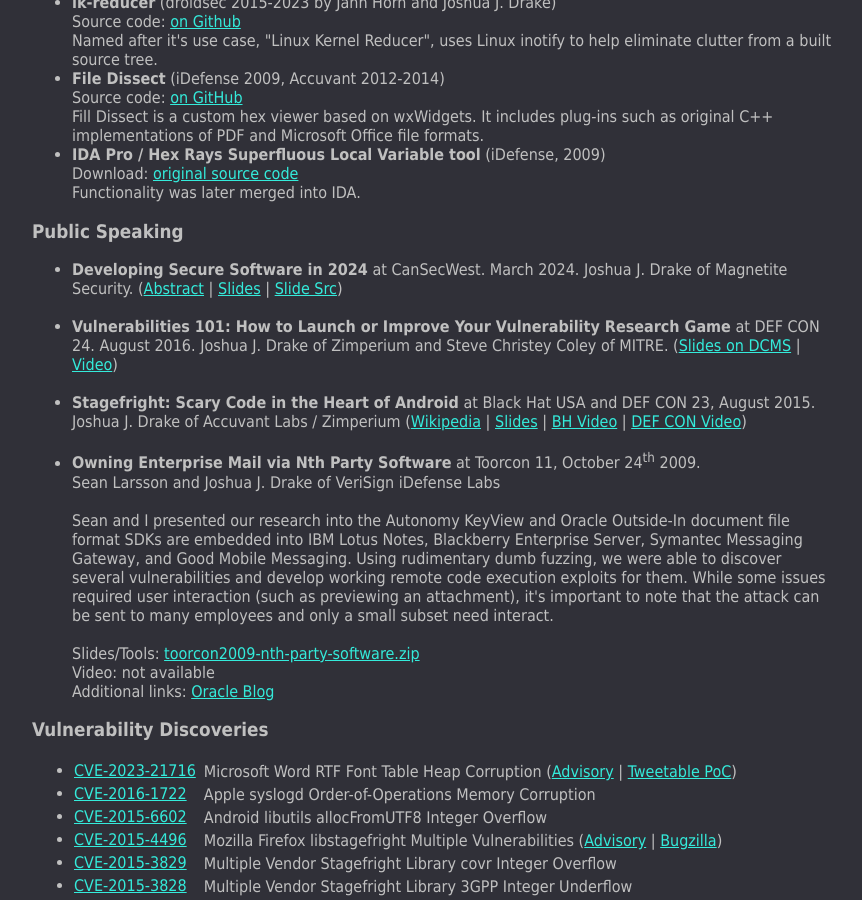
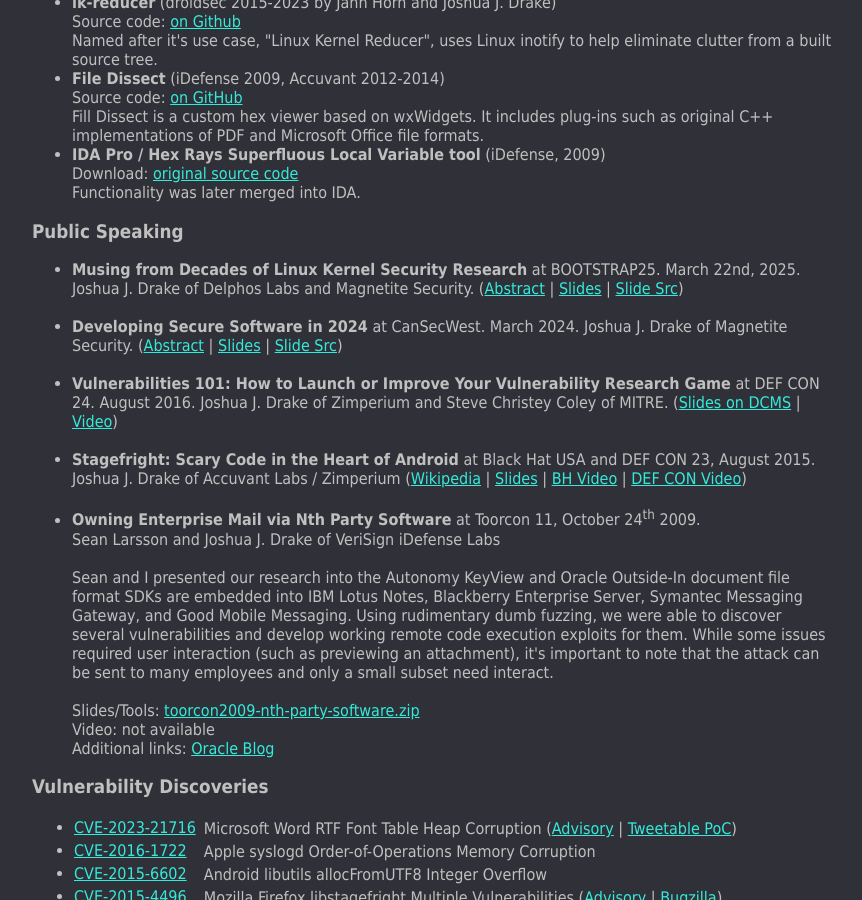
Before and after one commit to jduck/jduck.github.com, a Jekyll site: the page built from index.html, in a window 1280 px wide and 900 px high, scrolled down 1119 px. Shown: the whole window, without its empty margins (208-1070 px from the left). Built offline with Jekyll 4.4.1, drawn with Linux system fonts in a browser that asks for light colours.

Commit message:
Add BOOTSTRAP25 presentation

```diff
--- a/index.html
+++ b/index.html
@@ -81,6 +81,9 @@
 
 <h3>Public Speaking</h3>
 <ul class="pub">
+<li class="pub"><b>Musing from Decades of Linux Kernel Security Research</b> at BOOTSTRAP25. March 22nd, 2025. Joshua J. Drake of Delphos Labs and Magnetite Security. (<a href="https://ringzer0.training/bootstrap25-talk-decades-of-linux-kernel-security/">Abstract</a> | <a href="https://github.com/jduck/bs25-slides/tree/bs25-presented">Slides</a> | <a href="https://github.com/jduck/bs25-slides">Slide Src</a>)</li>
+<br />
+
 <li class="pub"><b>Developing Secure Software in 2024</b> at CanSecWest. March 2024. Joshua J. Drake of Magnetite Security. (<a href="https://cansecwest2024.sched.com/event/1Zl0m/developing-secure-software-in-2024">Abstract</a> | <a href="https://github.com/jduck/csw-slides-2024/releases/tag/csw-2024-presented">Slides</a> | <a href="https://github.com/jduck/csw-slides-2024">Slide Src</a>)</li>
 <br />
 
```
